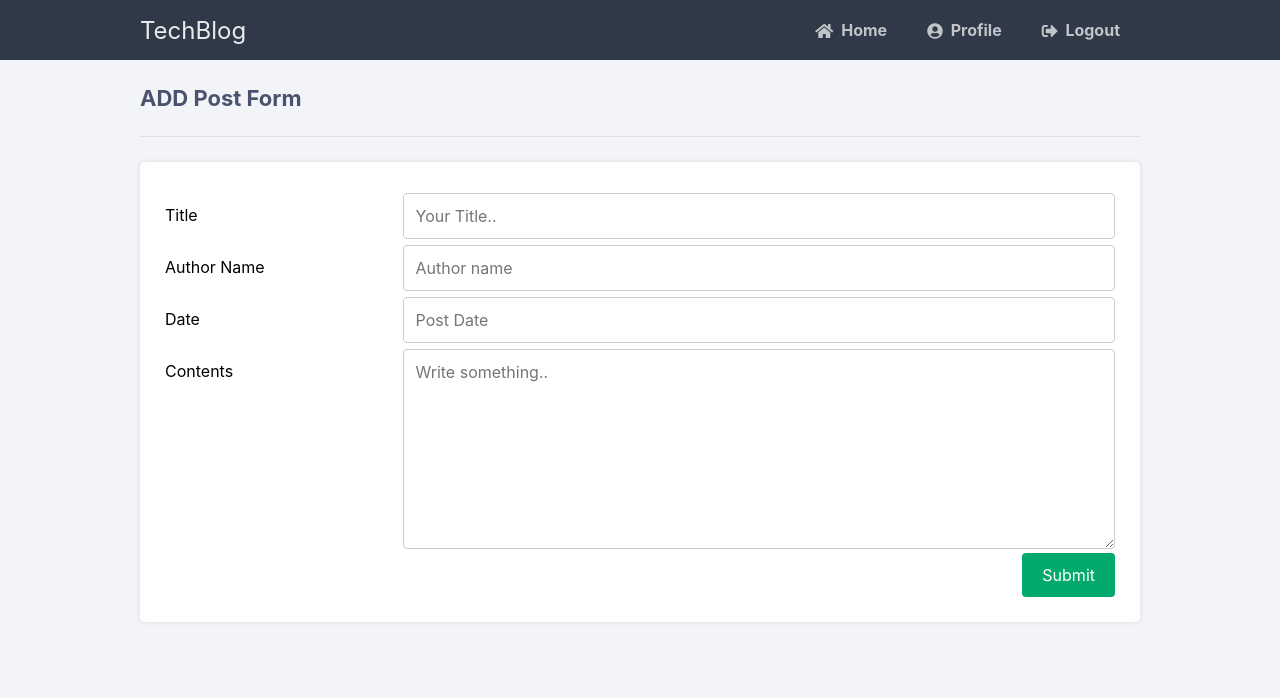
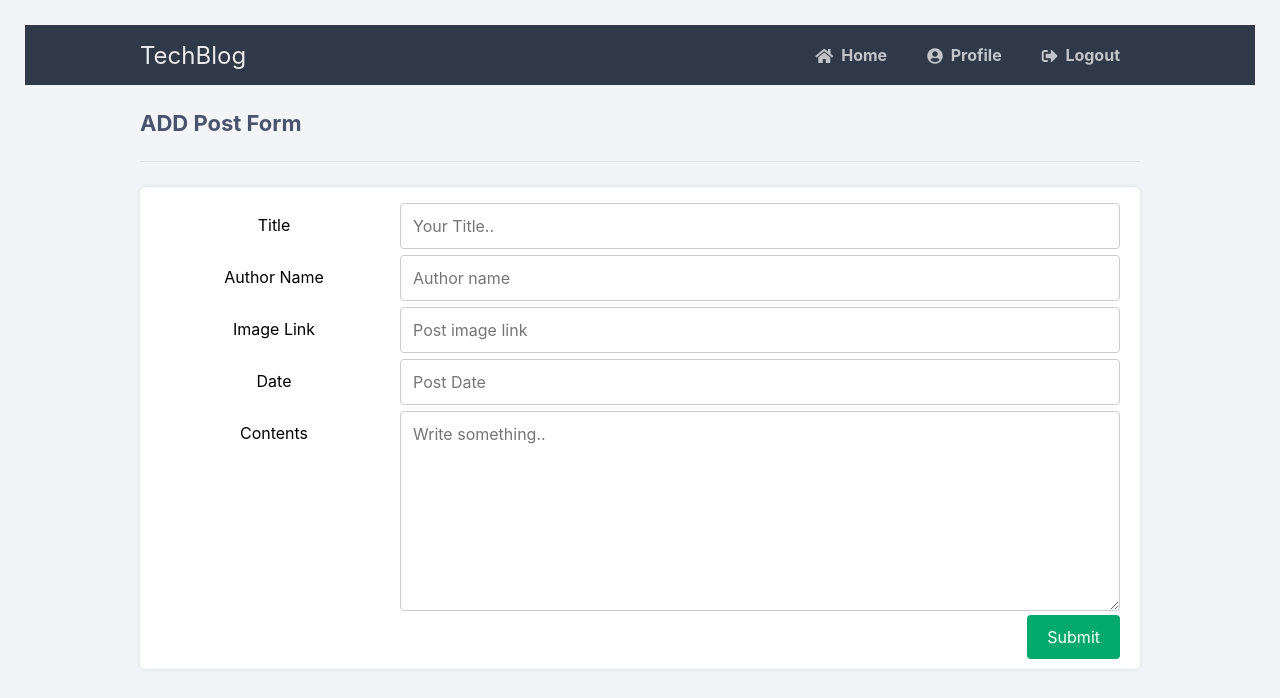
Before and after one commit to shivamyadavskn/TechBlog, a Flask app: page /addpost in a window 1280 px wide. Shown: the top 698 px of the page. Run offline with Flask 2, Linux system fonts and the light colour scheme; some libraries are stand-ins or nearby versions.

Commit message:
committed

```diff
--- a/app.py
+++ b/app.py
@@ -35,8 +35,8 @@ def login():
         if account:
             # Create session data, we can access this data in other routes
             session['loggedin'] = True
-            #session['id'] = account['id']
-            #session['username'] = account['username']
+            # session['id'] = account['id']
+            # session['username'] = account['username']
             session['id'] = account[0]
             session['username'] = account[1]
             # Redirect to home page
@@ -84,7 +84,8 @@ def register():
             msg = 'Please fill out the form!'
         else:
             # Account doesn't exist and the form data is valid, now insert new account into accounts table
-            cursor.execute('INSERT INTO accounts(username, password, email) VALUES ( %s, %s, %s)', (username, password, email,))
+            cursor.execute('INSERT INTO accounts(username, password, email) VALUES ( %s, %s, %s)',
+                           (username, password, email,))
             conn.commit()
             msg = 'You have successfully registered!'
     elif request.method == 'POST':
@@ -133,9 +134,10 @@ def addpost():
         content = request.form.get('content')
         author = request.form.get('author')
         date = request.form.get('date')
+        imglink = request.form.get('imglink')
         cursor = conn.cursor()
-        cursor.execute('INSERT INTO blog(title,content,author,datetime) VALUES (%s ,%s, %s, %s)',
-                       (title, content, author, date))
+        cursor.execute('INSERT INTO blog(title,content,author,datetime,imglink) VALUES (%s ,%s, %s, %s,%s)',
+                       (title, content, author, date, imglink))
         conn.commit()
         flash('Created Successfully', None)
         return redirect(url_for('home'))
@@ -164,8 +166,10 @@ def updatepost(id):
     title = request.form.get('title')
     content = request.form.get('content')
     author = request.form.get('author')
+    imglink = request.form.get('imglink')
     cursor = conn.cursor()
-    cursor.execute("UPDATE blog SET title=%s,content=%s,author=%s WHERE id=%s", (title, content, author, id))
+    cursor.execute("UPDATE blog SET title=%s,content=%s,author=%s,imglink=%s WHERE id=%s",
+                   (title, content, author, imglink, id))
     conn.commit()
     return redirect(url_for('home'))
 
--- a/static/style.css
+++ b/static/style.css
@@ -227,3 +227,18 @@ input[type=submit]:hover {
     margin-top: 0;
   }
 }
+
+/* for img post*/
+body {margin:25px;}
+
+div.polaroid {
+  width: 60%;
+  background-color: white;
+  box-shadow: 0 4px 8px 0 rgba(0, 0, 0, 0.2), 0 6px 20px 0 rgba(0, 0, 0, 0.19);
+  margin-bottom: 25px;
+}
+
+div.container {
+  text-align: center;
+  padding: 10px 20px;
+}
--- a/templates/addpost.html
+++ b/templates/addpost.html
@@ -25,6 +25,14 @@
     </div>
     <div class="row">
       <div class="col-25">
+        <label for="imglink">Image Link</label>
+      </div>
+      <div class="col-75">
+        <input type="text" id="imglink" name="imglink" placeholder="Post image link ">
+      </div>
+    </div>
+    <div class="row">
+      <div class="col-25">
         <label for="lname">Date</label>
       </div>
       <div class="col-75">
```
Also changed, not shown: templates/editpost.html (+10 -1 lines), templates/home.html (+8 -17 lines).
